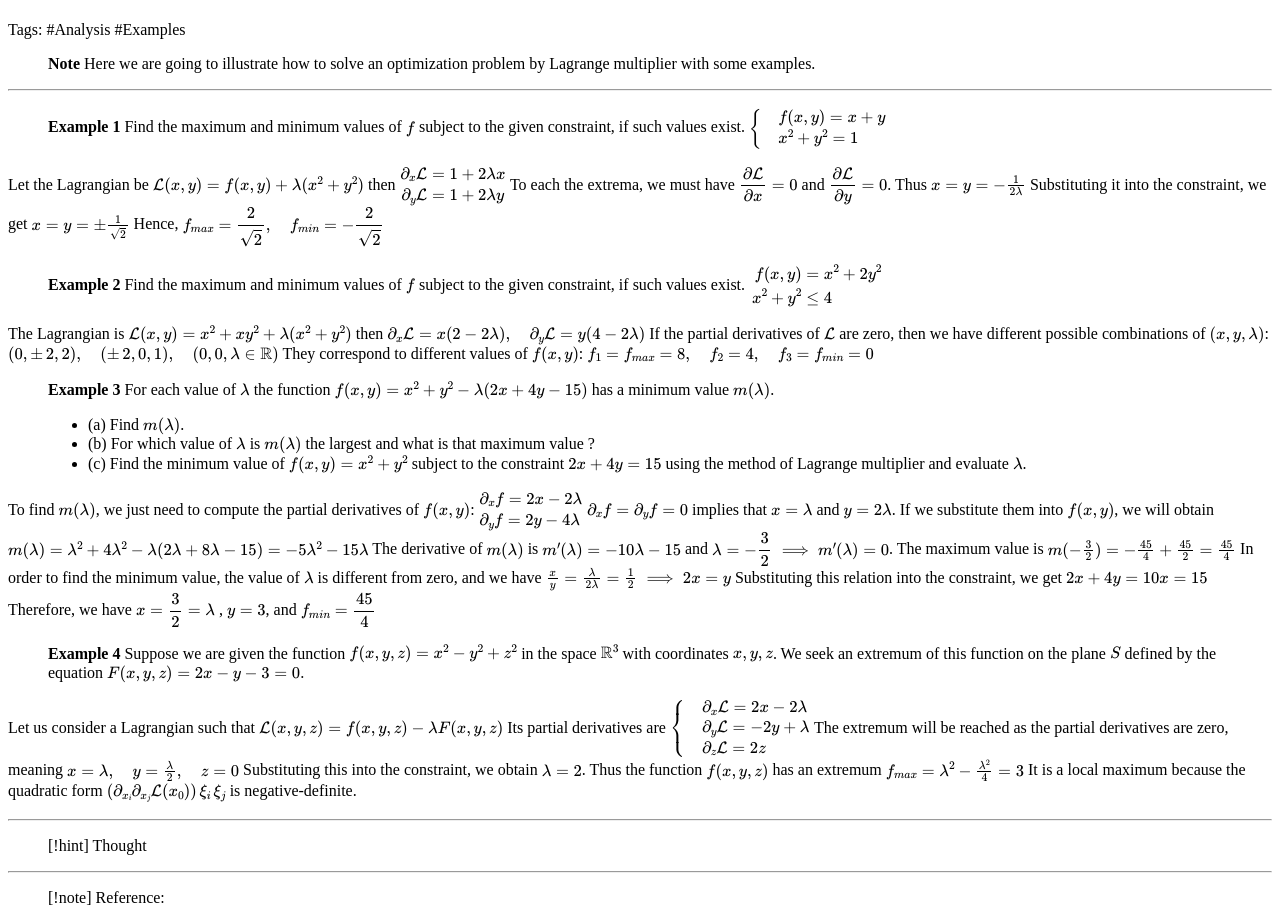
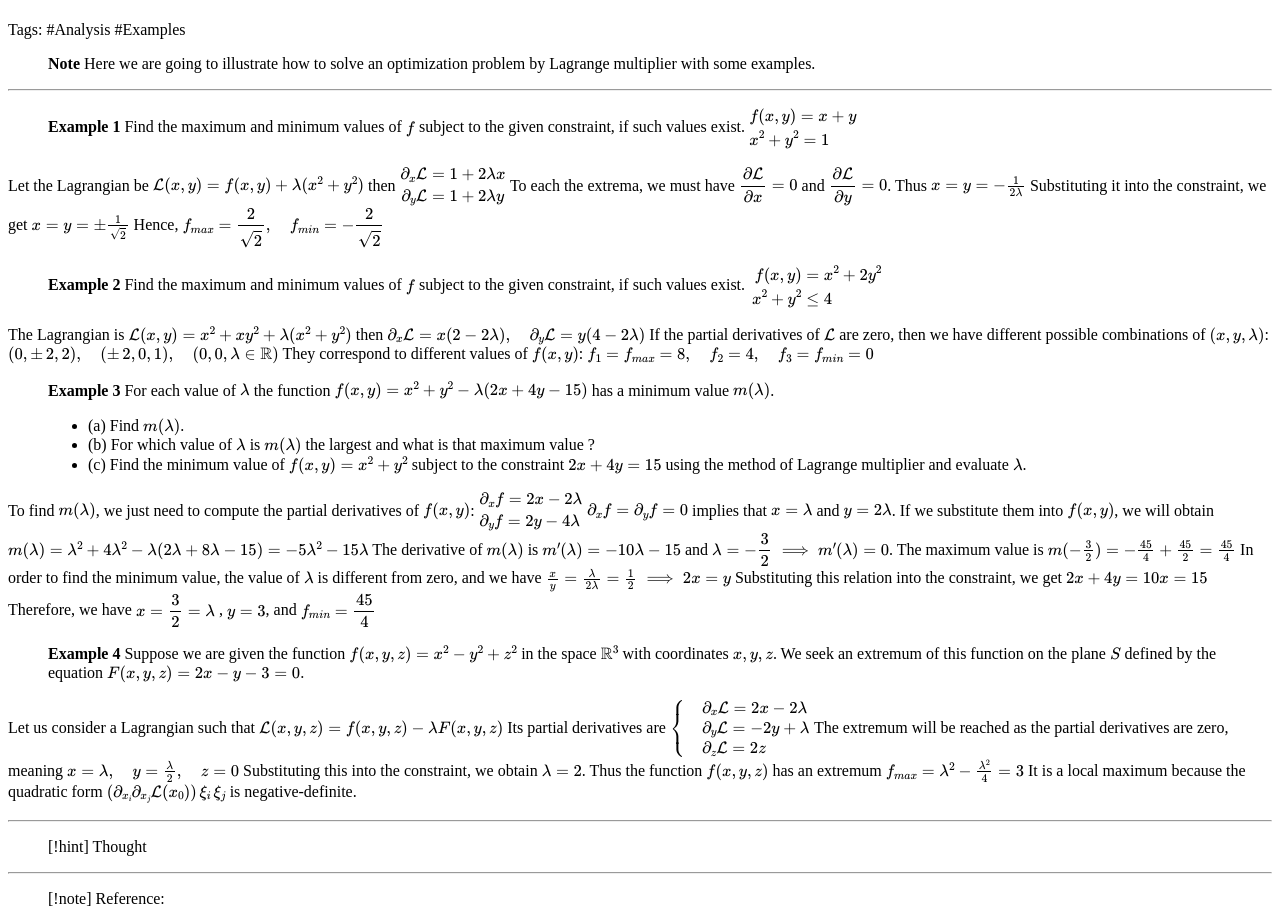
Before and after one commit to LIN-RQ/Math-Notes, a Jekyll site: the page built from lagrange-multipliers.md, in a window 1280 px wide. Built offline with Jekyll 4.4.1, drawn with Linux system fonts in a browser that asks for light colours.

Commit message:
Fix formatting in Lagrange multipliers example

```diff
--- a/lagrange-multipliers.md
+++ b/lagrange-multipliers.md
@@ -11,9 +11,10 @@ Tags: #Analysis #Examples
 > **Example 1**
 > Find the maximum and minimum values of $f$ subject to the given constraint, if such values exist.
 > $$
-> \begin{cases}
+> \begin{aligned}
 > & f(x,y) = x+y \\
-> & x^2 + y^2 = 1 \end{cases}
+> & x^2 + y^2 = 1
+> \end{aligned}
 > $$
 
 Let the Lagrangian be
```
